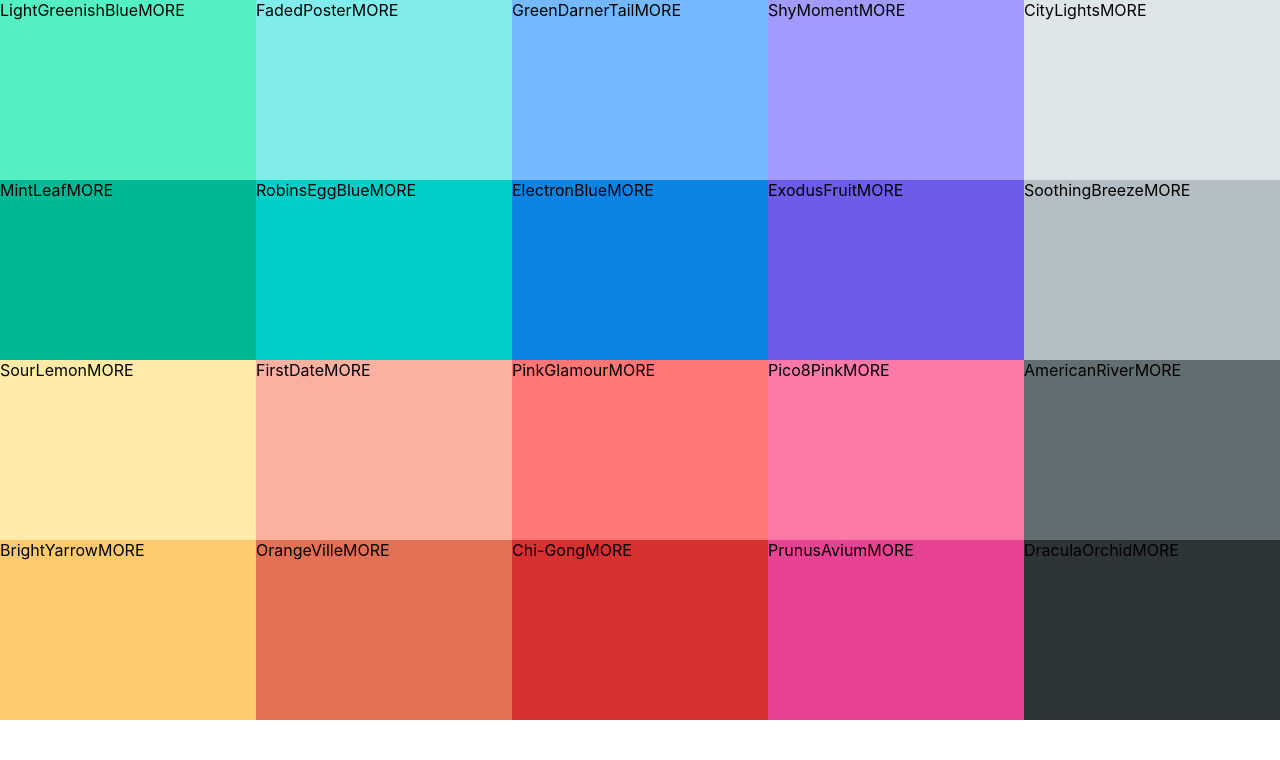
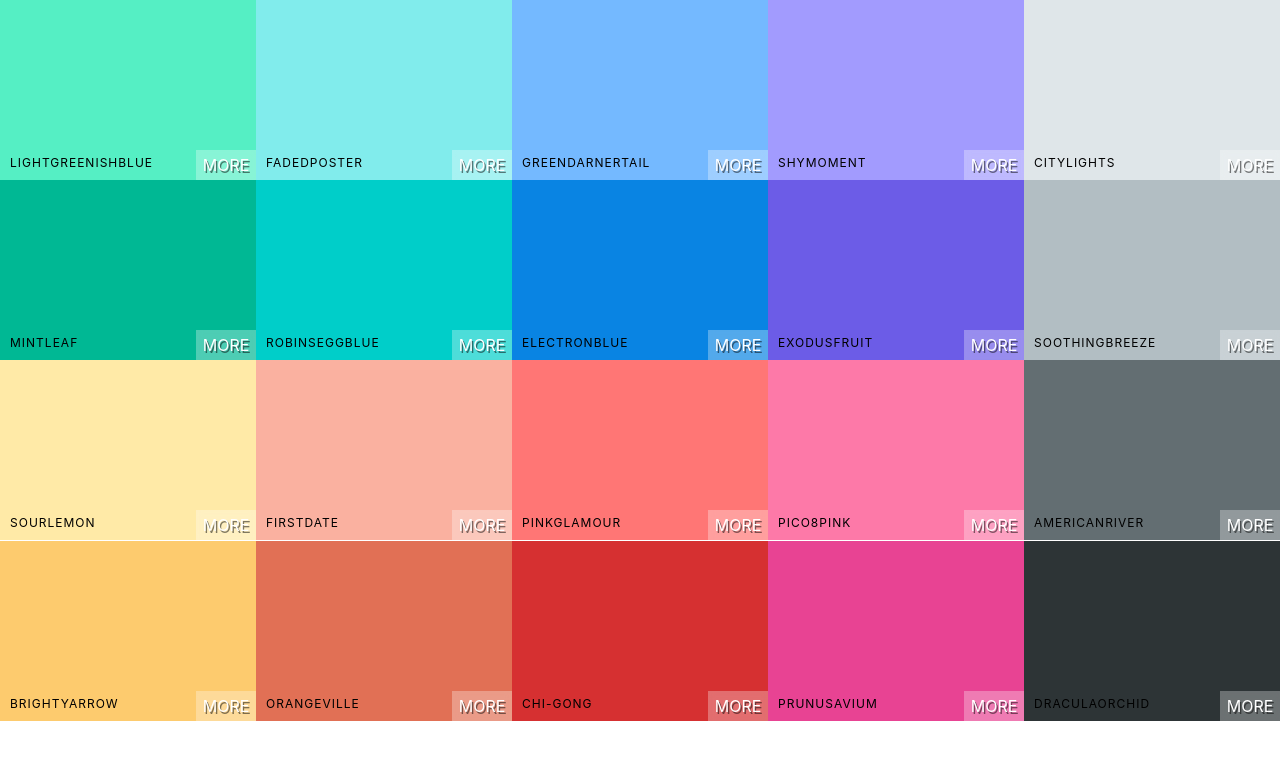
Before and after one commit to do-Va/Color_Palette_Project, a React (Create React App) app: page / in a window 1280 px wide. Shown: the top 760 px of the page. Built offline with nearby package versions, Linux system fonts and the light colour scheme.

Commit message:
Style ColorBox

```diff
--- a/src/ColorBox.css
+++ b/src/ColorBox.css
@@ -5,4 +5,60 @@
   display: inline-block;
   position: relative;
   cursor: pointer;
+  margin-bottom: -3.8px;
 }
+
+.copy-button {
+  width: 100px;
+  height: 30px;
+  position: absolute;
+  display: inline-block;
+  top: 50%;
+  left: 50%;
+  transform: translate(-50%, -50%);
+  outline: none;
+  background: rgba(255, 255, 255, 0.3);
+  text-shadow: 0.1rem 0.1rem 0 rgba(0, 0, 0, 0.5);
+  -webkit-backdrop-filter: blur(3px);
+  backdrop-filter: blur(3px);
+  font-size: 1rem;
+  line-height: 30px;
+  color: #fff;
+  text-transform: uppercase;
+  border: none;
+  opacity: 0;
+  transition: opacity 0.4s;
+}
+
+.ColorBox:hover .copy-button {
+  opacity: 1;
+}
+
+.box-content {
+  position: absolute;
+  width: 100%;
+  padding: 10px;
+  left: 0;
+  bottom: 0;
+  color: black;
+  letter-spacing: 1px;
+  text-transform: uppercase;
+  font-size: 12px;
+}
+
+.see-more {
+  background: rgba(255, 255, 255, 0.3);
+  text-shadow: 0.1rem 0.1rem 0 rgba(0, 0, 0, 0.5);
+  -webkit-backdrop-filter: blur(3px);
+  backdrop-filter: blur(3px);
+  position: absolute;
+  border: none;
+  right: 0;
+  bottom: 0;
+  color: #fff;
+  width: 60px;
+  height: 30px;
+  text-align: center;
+  line-height: 30px;
+  text-transform: uppercase;
+}
--- a/src/ColorBox.js
+++ b/src/ColorBox.js
@@ -3,10 +3,17 @@
 
 class ColorBox extends Component {
   render() {
+    const { name, background } = this.props;
+
     return (
-      <div style={{ background: this.props.background }} className="ColorBox">
-        <span>{this.props.name}</span>
-        <span>MORE</span>
+      <div style={{ background }} className="ColorBox">
+        <div className="copy-container">
+          <div className="box-content">
+            <span>{name}</span>
+          </div>
+          <button className="copy-button">Copy</button>
+        </div>
+        <span className="see-more">More</span>
       </div>
     );
   }
```
